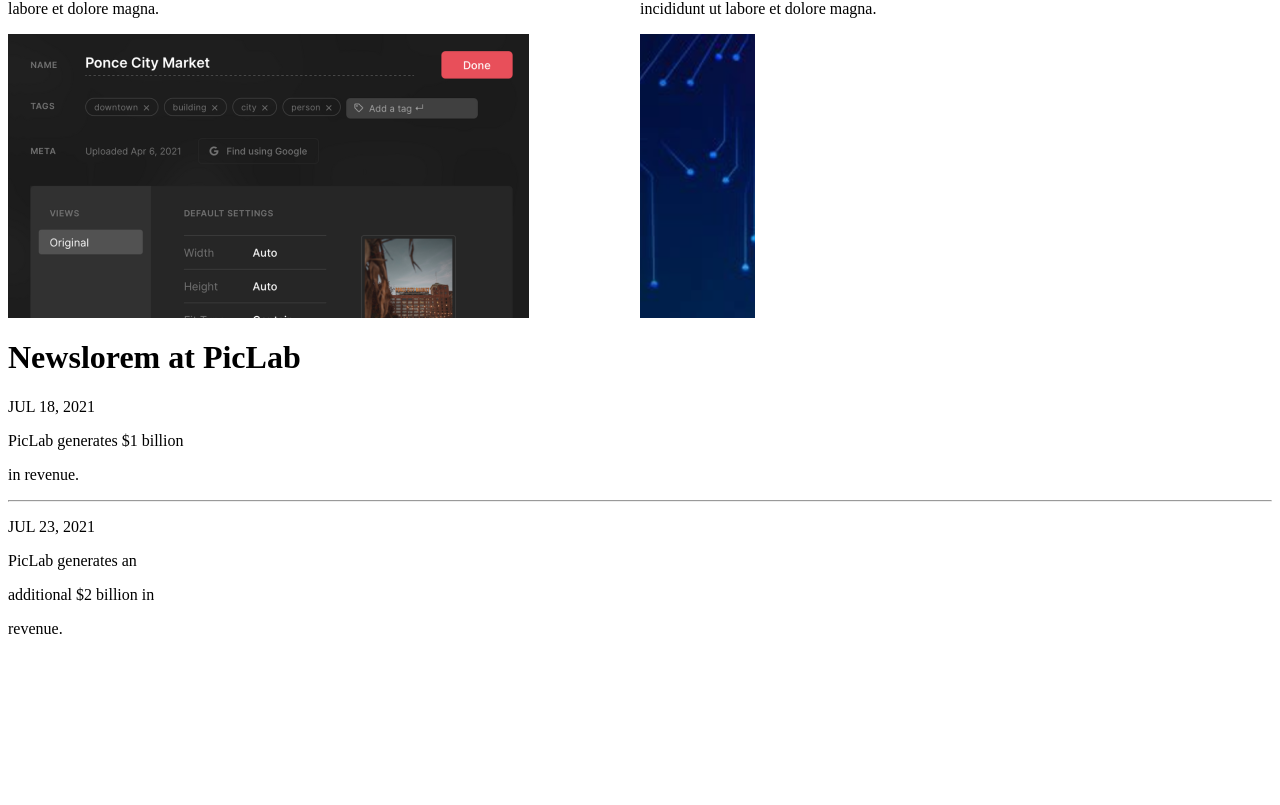
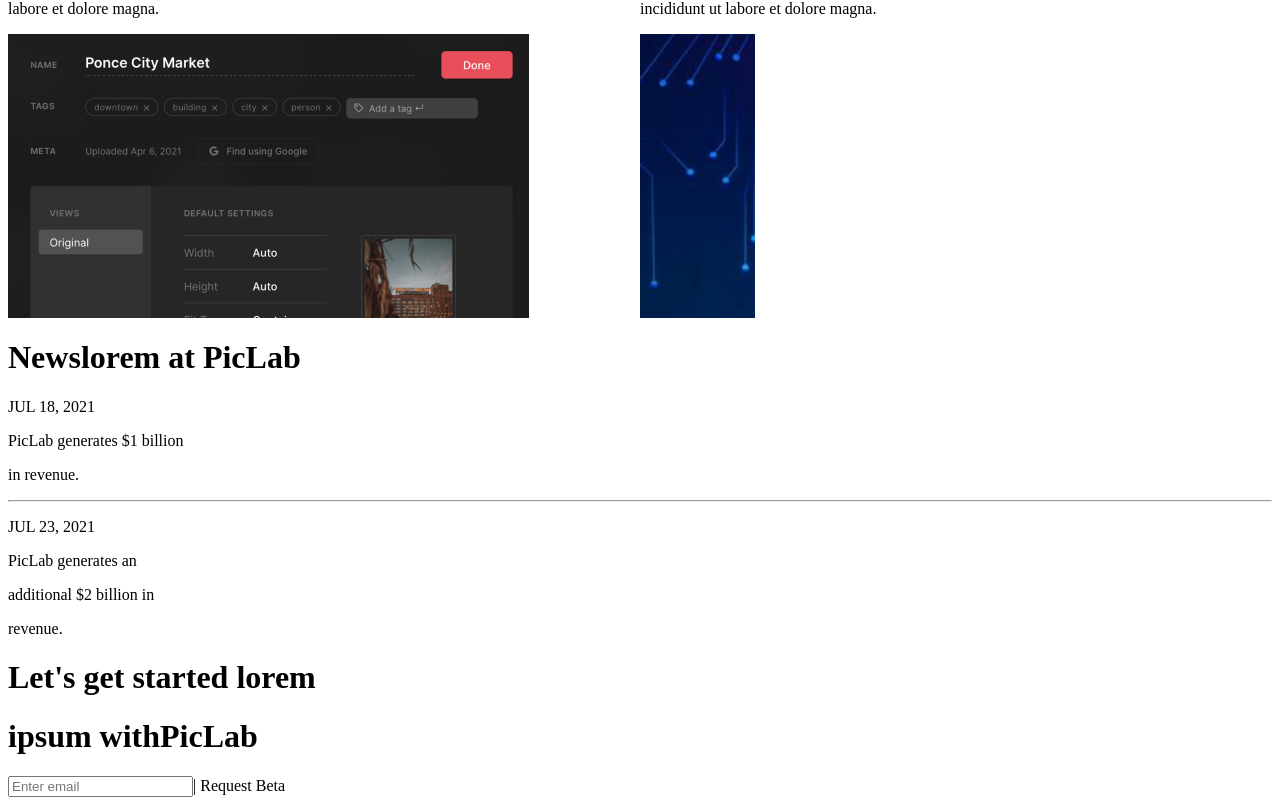
Before and after one commit to sookwalinga/piclab, a Next.js app: page / in a window 1280 px wide. Shown: the part 2163-2968 px from the top of the page. Before the commit the page ends 2817 px from the top, so only its background shows below. Built offline with nearby package versions, Linux system fonts and the light colour scheme.

Commit message:
Add footer

```diff
--- a/pages/index.js
+++ b/pages/index.js
@@ -168,7 +168,7 @@
           <h1 className='text-2xl font-Inter justify-center flex flex-nowrap '>
             lorem ipsum for you.
           </h1>
-          <Slider {...carouselSettings} className='pt-10 px-10 z-5 rounded-lg'>
+          <Slider {...carouselSettings} className='pt-10 px-10 z-10 rounded-lg'>
             {/* SLIDE 1 */}
             <div className='bg-white rounded-lg px-2 pt-8 ml-2'>
               <div className='px-10'>
@@ -264,13 +264,13 @@
         </div>
 
         {/* SECTION FOUR - NEWS */}
-        <div className='relative grid grid-cols-2 w-full bg-gradient-to-r from-black to-blue-900 py-40 -mt-28'>
+        <div className='relative grid grid-cols-2 w-full bg-gradient-to-r from-black to-blue-900 py-36 -mt-32'>
           {/* Background Image. */}
           <Image
             src='/asset3.png'
             alt='Picture of the author'
-            layout='fill' // required
-            objectFit='cover' // change to suit your needs
+            layout='fill'
+            objectFit='cover'
           />
           <div className='ml-20'>
             <h1 className='my-20 text-3xl'>
@@ -298,26 +298,52 @@
 
           {/* PicLab logo. */}
           <div className='flex ml-72 mt-20'>
-            <div className='sticky right-10 z-0  border-8 w-0 h-64  mx-5 mt-20 bg-white-100 z-2 '></div>
-            <div className='sticky right-10 z-5  border-8 w-0 h-24 mx-5 mt-20 bg-white-100 z-2 '></div>
-            <div className='sticky right-10 -z-5  border-8 w-0 h-64 mx-5 -mt-20 bg-white-100 z-2 '></div>
+            <div className='sticky right-10 z-0 border-8 w-0 h-64  mx-5 mt-20 bg-white-100 z-2 '></div>
+            <div className='sticky right-10 z-5 border-8 w-0 h-24 mx-5 mt-20 bg-white-100 z-2 '></div>
+            <div className='sticky right-10 border-8 w-0 h-64 mx-5 -mt-20 bg-white-100'></div>
           </div>
         </div>
 
-        {/* SECTION FIVE - WITH MODAL */}
-        {/* <div className='relative grid grid-cols-2 w-full bg-gradient-to-r from-black to-blue-900 py-40 -mt-28'>
+        {/* SECTION FIVE - FOOTER */}
+        <footer className='relative h-96 py-96 '>
           {/* Background Image. */}
+          <Image
+            src='/footer-bg.png'
+            alt='Picture of the author'
+            layout='fill'
+            objectFit='cover'
+          />
+          <div className='relative z-2 bg-black h-96 py-96 -my-96 flex justify-center bg-opacity-80 mx-50'>
+            <div className="no-flex -mt-36">
+            <div className='text-2xl align-items-center'>
+            <h1 className='m-auto text-2xl justify-center flex flex-nowrap '>
+            Let's get started lorem
+          </h1>
+          <h1 className='text-2xl font-Inter justify-center flex flex-nowrap '>
+            ipsum with<span className='font-bold px-2'>PicLab</span>
+          </h1>
+            </div>
+            <div className='text-black bg-white w-full mt-10 rounded'>
+              <form action='#' method='post'>
+                <div className='flex border-2 rounded-lg px-6'>
+                  <input
+                    type='email'
+                    name='client-email'
+                    id='client-email'
+                    className='p-2'
+                    placeholder='Enter email'
+                  />
+
+                  <span className='whitespace-nowrap pt-2 text-pink-600'>
+                    | <span className='pl-8'> Request Beta</span>
+                  </span>
+                </div>
+              </form>
+              </div>
+              </div>
+          </div>
+        </footer>
       </main>
-
-      <footer>
-      <Image
-            src='/home-screen.png'
-            alt='Picture of the author'
-            layout='fill' // required
-            objectFit='cover' // change to suit your needs
-            className='w-screen h-auto' // just an example
-          />
-      </footer>
     </div>
   );
 }
```
Also changed, not shown: public/footer-bg.png (added).
